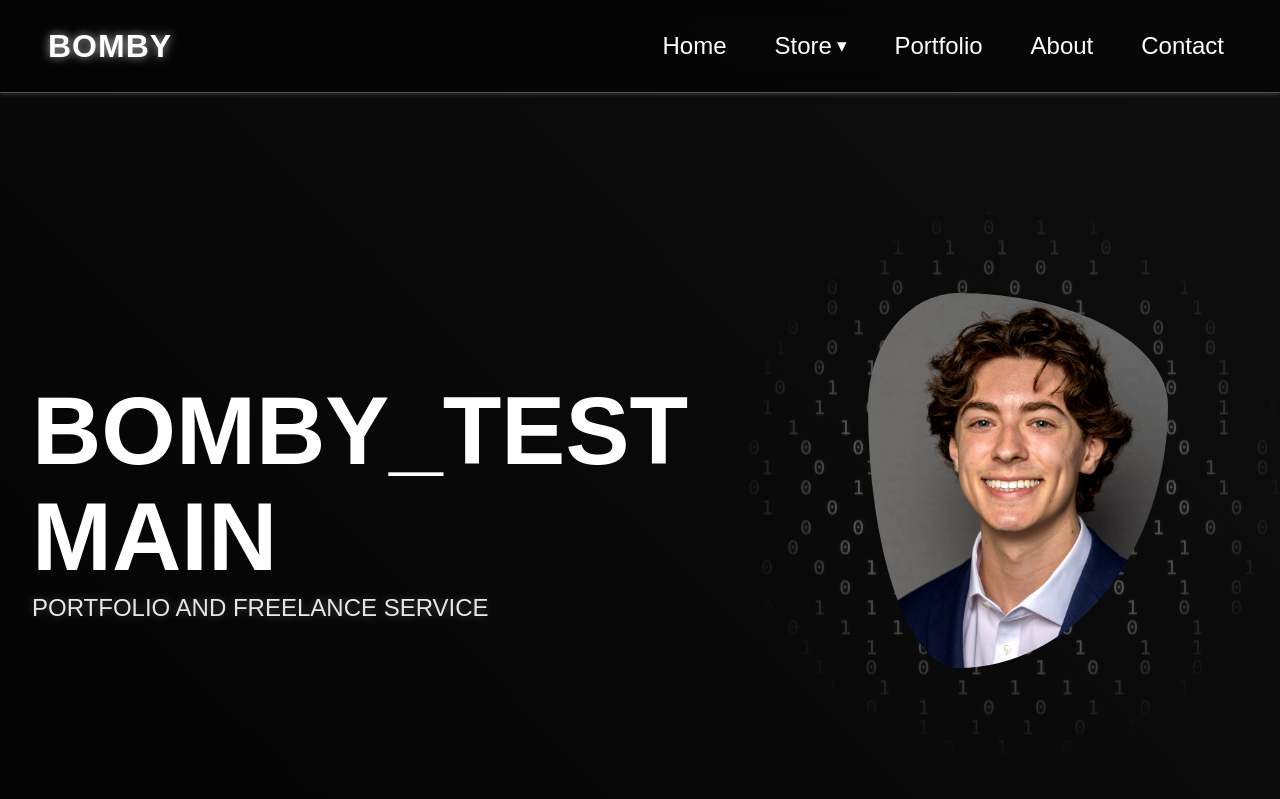
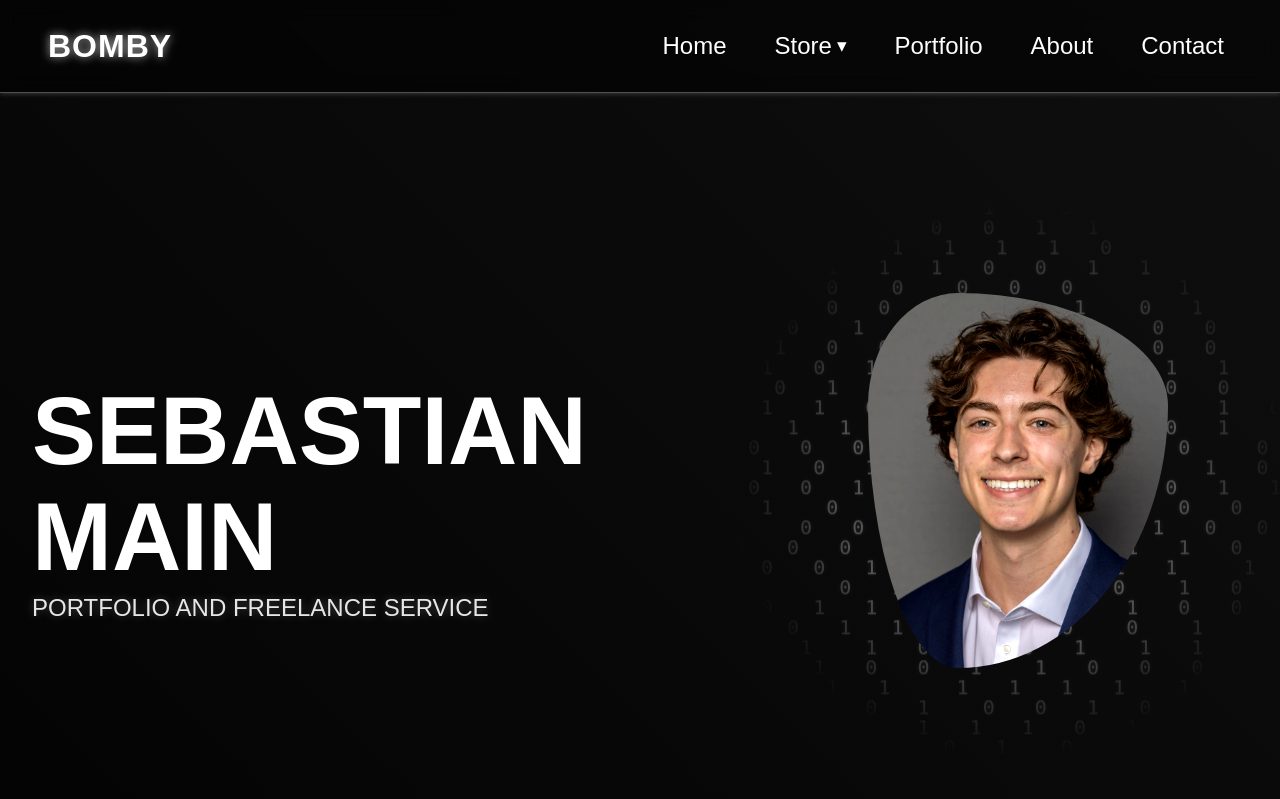
Before and after one commit to smk37git/BOMBY, a Django app: page / in a window 1280 px wide. Shown: the top 799 px of the page. Run offline with Django 5.2, Linux system fonts and the light colour scheme.

Commit message:
Updated home.html back to original

```diff
--- a/MAIN/templates/MAIN/home.html
+++ b/MAIN/templates/MAIN/home.html
@@ -12,7 +12,7 @@
 {% block content %}
     <header class="hero">
         <div class="hero-content">
-            <h1 class="main-title">BOMBY_TEST<br>MAIN</h1>
+            <h1 class="main-title">SEBASTIAN<br>MAIN</h1>
             <p class="subtitle">PORTFOLIO AND FREELANCE SERVICE</p>
         </div>
         <div class="hero-image-container">
```
